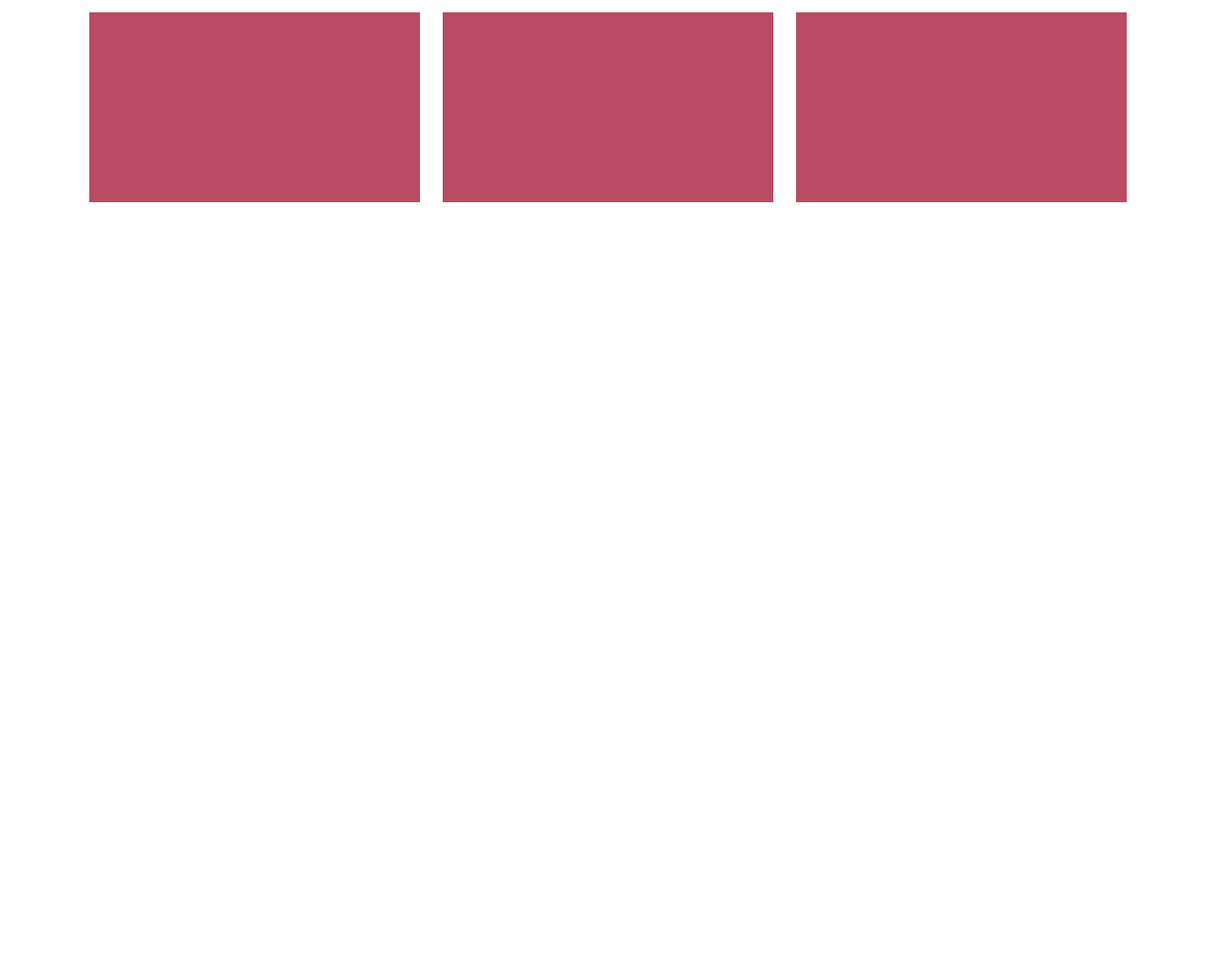
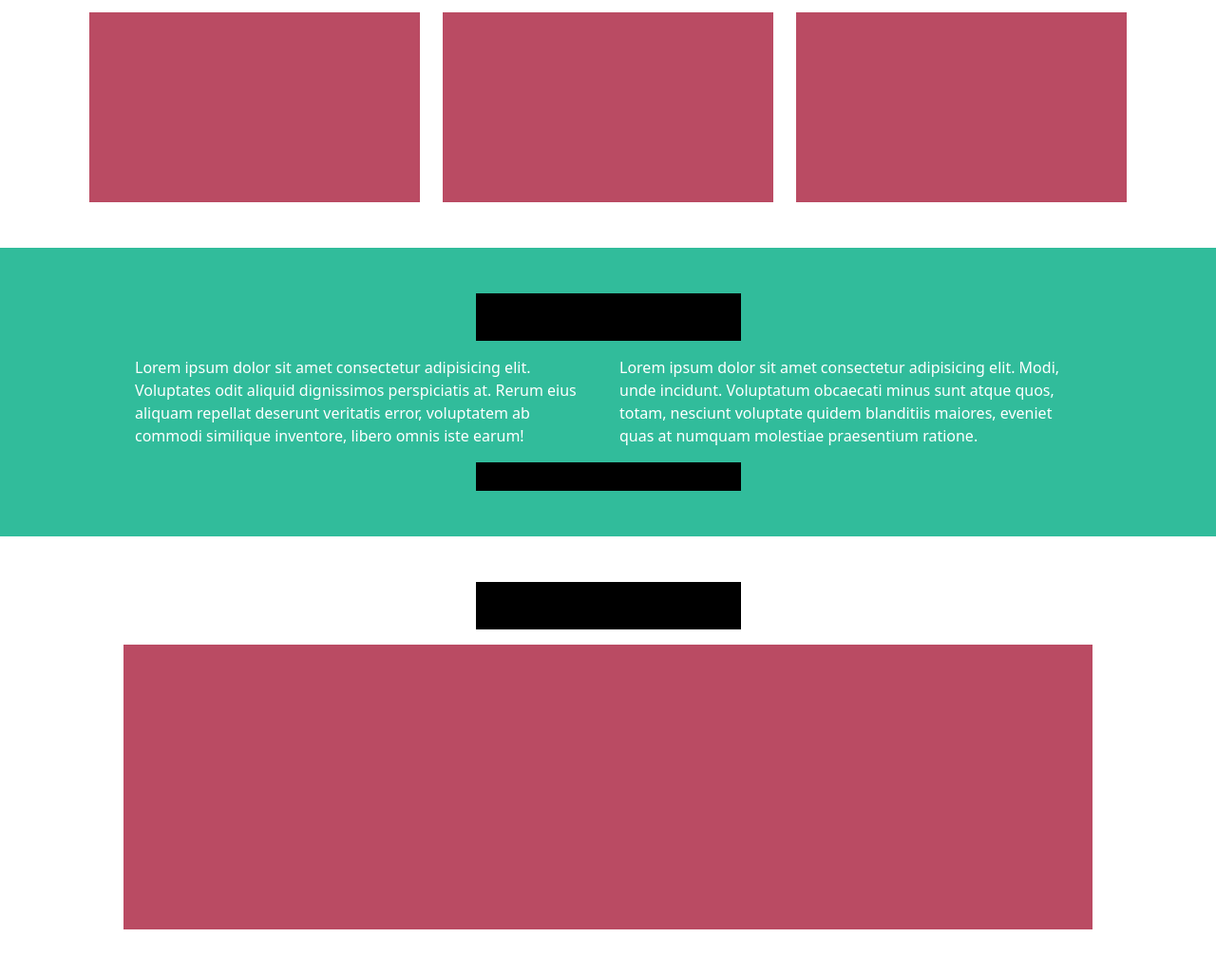
Before and after one commit to saragrigolin/html-css-bootstrap-freelancer, a plain HTML site: page index.html in a window 1280 px wide. Shown: the part 785-1812 px from the top of the page at 95% size. Before the commit the page ends 1046 px from the top, so only its background shows below. Drawn offline with nearby package versions, Linux system fonts and the light colour scheme.

Commit message:
about and contact me

```diff
--- a/css/style.css
+++ b/css/style.css
@@ -47,8 +47,10 @@ header .header_right .hamburger_menu {
     }
 }
 
-.jumbotron {
+.jumbotron,
+.about {
     background-color: var(--jumbotron-bg);
+    color: var(--white);
 }
 
 .jumbotron-contain > * {
@@ -56,7 +58,7 @@ header .header_right .hamburger_menu {
     background-color: var(--white);
 }
 
-.portfolio .title > * {
+.title > * {
     background-color: var(--black);
     height: 50px;
 }
@@ -65,3 +67,13 @@ header .header_right .hamburger_menu {
     height: 200px;
     background-color: var(--light-magenta);
 }
+
+.download > * {
+    background-color: var(--black);
+    height: 30px;
+}
+
+.form > * {
+    background-color: var(--light-magenta);
+    height: 300px;
+}
--- a/index.html
+++ b/index.html
@@ -64,8 +64,30 @@
             </div>
         </div>
     </section>
-    <section class="about"></section>
-    <section class="contact-me"></section>
+    <section class="about">
+        <div class="container-md py-5">
+            <div class="row mx-0 mb-3 title justify-content-center">
+                <div class="col-3"></div>
+            </div>
+            <div class="row mx-0 row-cols-1 row-cols-md-2 px-5 gy-3">
+                <div class="col">Lorem ipsum dolor sit amet consectetur adipisicing elit. Voluptates odit aliquid dignissimos perspiciatis at. Rerum eius aliquam repellat deserunt veritatis error, voluptatem ab commodi similique inventore, libero omnis iste earum!</div>
+                <div class="col">Lorem ipsum dolor sit amet consectetur adipisicing elit. Modi, unde incidunt. Voluptatum obcaecati minus sunt atque quos, totam, nesciunt voluptate quidem blanditiis maiores, eveniet quas at numquam molestiae praesentium ratione.</div>
+            </div>
+            <div class="row mx-0 mt-3 download justify-content-center">
+                <div class="col-3"></div>
+            </div>
+        </div>
+    </section>
+    <section class="contact-me">
+        <div class="container-md py-5">
+            <div class="row mx-0 mb-3 title justify-content-center">
+                <div class="col-3"></div>
+            </div>
+            <div class="row mx-0 px-5 form">
+                <div class="col"></div>
+            </div>
+        </div>
+    </section>
     <footer></footer>
 </body>
 </html>
```
